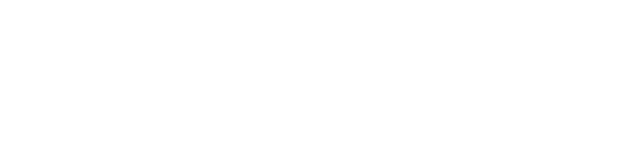
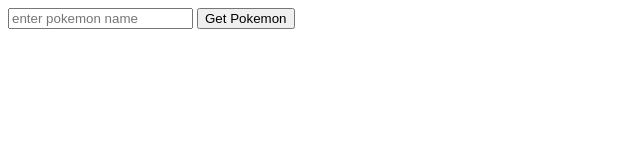
Before and after one commit to thinun/Pokemon-Search-App, a plain HTML site: page index.html in a window 1280 px wide. Shown: the whole page, without its empty margins (0-640 px from the left). Drawn offline with Linux system fonts and the light colour scheme.

Commit message:
pokemon image fetching done

```diff
--- a/index.html
+++ b/index.html
@@ -5,6 +5,15 @@
     <title>Pokémon Search App</title>
 </head>
 <body>
+<input type="text" id="pokemon-name" placeholder="enter pokemon name">
+<button id="btn" onclick="pokemonData()">Get Pokemon</button>
+<br>
+<div class=" pokemon-details">
 
+</div>
+
+
+<script src="script.js">
+</script>
 </body>
 </html>
--- a/script.js
+++ b/script.js
@@ -0,0 +1,30 @@
+async function pokemonData() {
+
+    try {
+        const pokemonName = document.getElementById('pokemon-name').value.toLowerCase();
+        const response = await fetch(`https://pokeapi.co/api/v2/pokemon/${pokemonName}`);
+        let pokemonClass = document.querySelector('.pokemon-details')
+        if (!response.ok) {
+            throw new Error('can not find pokemon');
+        }
+        const data = await response.json();
+        console.log(data)
+        const pokemonSprite = data.sprites.front_default;
+        const pokemonImg = document.querySelector('.pokemon-img');
+        console.log(pokemonImg)
+        if (pokemonImg == null) {
+            pokemonClass.classList.add('pokemon-img');
+            const img = document.createElement('img')
+            img.id = 'pokemonImag'
+            img.src = pokemonSprite
+            pokemonClass.appendChild(img)
+        } else {
+            const putImage=document.getElementById('pokemonImag')
+            putImage.src = pokemonSprite
+        }
+
+
+    } catch (error) {
+        console.log(error);
+    }
+}
```
